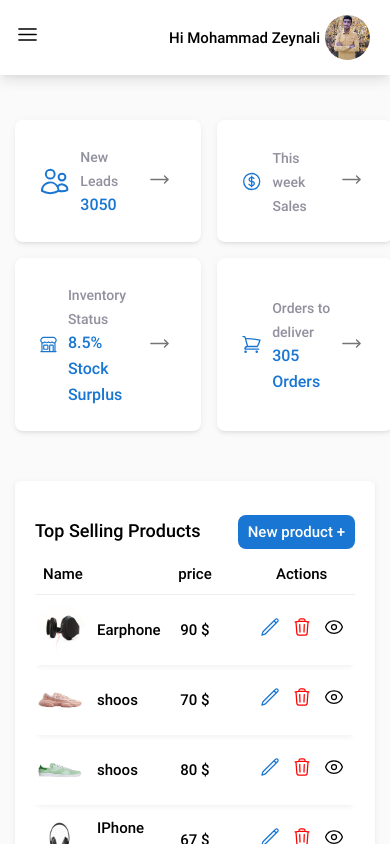
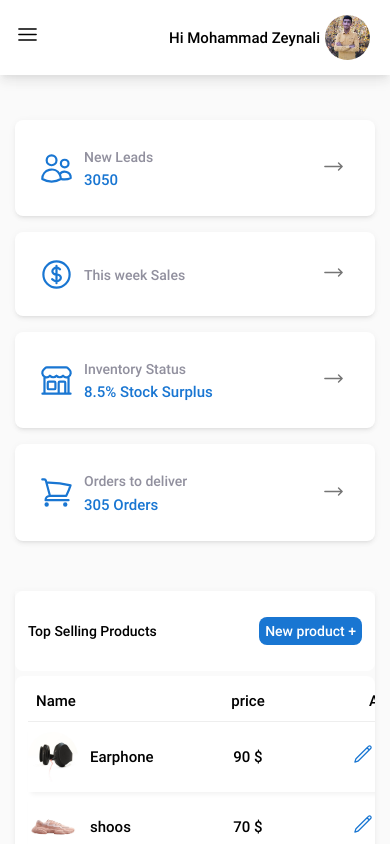
Before and after one commit to mohammad-zeynaly/manager-panel, a React (Vite) app: page / in a window 390 px wide. Shown: the top 844 px of the page. Built offline with nearby package versions, Linux system fonts and the light colour scheme.

Commit message:
Responsive product page

```diff
--- a/src/App.jsx
+++ b/src/App.jsx
@@ -2,15 +2,24 @@ import { useRoutes } from "react-router-dom";
 import routes from "./routes/routes";
 import Navbar from "./components/Navbar/Navbar";
 import SideBar from "./components/SideBar/SideBar";
-import { useSelector } from "react-redux";
+import { useSelector, useDispatch } from "react-redux";
+import { sidebarStatusHandler } from "./Redux/reducers/adminPanelSlice";
+
 const App = () => {
   const routers = useRoutes(routes);
   const sidebarStatus = useSelector((state) => state.adminPanel.sidebarStatus);
-        sidebarStatus ? "sidebar sidebar--open" : "sidebar sidebar--close";
+  const dispatch = useDispatch();
 
   return (
+    <>
       <div
-      className={`container ${sidebarStatus ? "sidebar--open" : "sidebar--close"}`}
+        className={sidebarStatus ? "overlay" : ""}
+        onClick={() => dispatch(sidebarStatusHandler())}
+      ></div>
+      <div
+        className={`container ${
+          sidebarStatus ? "sidebar--open" : "sidebar--close"
+        }`}
       >
         <main className=" app__wrapper">
           <Navbar />
@@ -18,6 +27,7 @@ const App = () => {
         </main>
         <SideBar />
       </div>
+    </>
   );
 };
 
--- a/src/components/ProductsTable/ProductsTable.jsx
+++ b/src/components/ProductsTable/ProductsTable.jsx
@@ -8,14 +8,13 @@ const ProductsTables = () => {
 
   return (
     <section className="products">
+      <div className="products__heading">
+        <h3 className="products__title">Top Selling Products</h3>
+        <Link className="btn-md products__btn" to="/create-product">
+          New product +
+        </Link>
+      </div>
       <div className="products__wrapper">
-        <div className="products__heading">
-          <h3 className="products__title">Top Selling Products</h3>
-          <Link className="btn-md products__btn" to="/create-product">
-            New product +
-          </Link>
-        </div>
-
         <TablesTemplate
           className="products-table-body"
           fieldPrice={true}
--- a/src/data/allData.jsx
+++ b/src/data/allData.jsx
@@ -139,7 +139,7 @@ const allData = [
   {
     id: 12,
     img: "./assets/images/products/product-8.jpg",
-    name: "IPhone 13pro",
+    name: "IPhone 13",
     price: 400,
     type: "product",
   },
--- a/src/styles/app.css
+++ b/src/styles/app.css
@@ -182,7 +182,7 @@ body {
 
 .app__wrapper,
 .nav__wrapper {
-  padding-left: 24rem !important;
+  padding-left: 26.5rem !important;
 }
 
 .sidebar--close .app__wrapper {
@@ -210,6 +210,7 @@ body {
   text-align: center;
   table-layout: fixed;
   border-collapse: collapse;
+  min-width: 44rem;
 }
 
 .table__heading {
@@ -387,6 +388,7 @@ body {
   box-shadow: 0px 3px 3px -2px rgba(0, 0, 0, 0.06), 0px 3px 4px 0px rgba(0, 0, 0, 0.04), 0px 1px 8px 0px rgba(0, 0, 0, 0.04);
 }
 
+.products__heading,
 .products__wrapper,
 .users__wrapper {
   background-color: #ffffff;
@@ -421,6 +423,7 @@ body {
   left: 0;
   bottom: 0;
   width: 26rem;
+  z-index: 99;
 }
 
 .sidebar--open {
@@ -661,26 +664,78 @@ input[type=file] {
   .container {
     width: 1370px;
   }
+  /* ============  responsive page products  ============ */
+  .app__wrapper,
+  .nav__wrapper {
+    padding-left: 21rem !important;
+  }
 }
 @media only screen and (max-width: 1200px) {
   .container {
     max-width: 960px;
+  }
+  /* ============  responsive page products  ============ */
+  .app__wrapper,
+  .nav__wrapper {
+    padding-left: 16rem !important;
   }
 }
 @media only screen and (max-width: 992px) {
   .container {
     max-width: 720px;
   }
+  /* ============  responsive page products  ============ */
+  .app__wrapper,
+  .nav__wrapper {
+    padding-left: 0 !important;
+  }
+  .overlay {
+    background-color: rgba(0, 0, 0, 0.3019607843);
+    width: 100%;
+    height: 110%;
+    position: fixed;
+    top: 0;
+    bottom: 0;
+    left: 0;
+    right: 0;
+    transform: translateZ(0);
+    z-index: 45;
+  }
 }
 @media only screen and (max-width: 768px) {
   .container {
     max-width: 540px;
+  }
+  /* ============  responsive page products  ============ */
+  .products__title,
+  .statistics-item__information h6 {
+    font-size: 1.5rem;
   }
 }
 @media only screen and (max-width: 576px) {
   .container {
     max-width: 100%;
   }
+  /* ============  responsive general style   ============ */
+  .btn-md {
+    padding: 0.3rem 0.6rem;
+    font-size: 1.4rem;
+  }
+  /* ============  responsive page products  ============ */
+  .products__title {
+    font-size: 1.4rem;
+  }
+  .statistics__wrapper {
+    grid-template-columns: repeat(1, 1fr);
+  }
+  .products__heading {
+    margin: 0.5rem 0;
+  }
+  .products__heading,
+  .products__wrapper {
+    padding: 1.3rem;
+    overflow-x: auto;
+  }
 }
 
 /*# sourceMappingURL=app.css.map */
--- a/src/styles/global/_responsive.scss
+++ b/src/styles/global/_responsive.scss
@@ -3,6 +3,12 @@
 @media only screen and (min-width: 1400px) {
   .container {
     width: 1370px;
+  }
+
+  /* ============  responsive page products  ============ */
+  .app__wrapper,
+  .nav__wrapper {
+    padding-left: 21rem !important;
   }
 }
 
@@ -10,11 +16,38 @@
   .container {
     max-width: 960px;
   }
+
+  /* ============  responsive page products  ============ */
+
+  .app__wrapper,
+  .nav__wrapper {
+    padding-left: 16rem !important;
+  }
 }
 
 @media only screen and (max-width: 992px) {
   .container {
     max-width: 720px;
+  }
+
+  /* ============  responsive page products  ============ */
+
+  .app__wrapper,
+  .nav__wrapper {
+    padding-left: 0 !important;
+  }
+
+  .overlay {
+    background-color: #0000004d;
+    width: 100%;
+    height: 110%;
+    position: fixed;
+    top: 0;
+    bottom: 0;
+    left: 0;
+    right: 0;
+    transform: translateZ(0);
+    z-index: 45;
   }
 }
 
@@ -22,10 +55,38 @@
   .container {
     max-width: 540px;
   }
+
+  /* ============  responsive page products  ============ */
+  .products__title,
+  .statistics-item__information h6 {
+    font-size: 1.5rem;
+  }
 }
 
 @media only screen and (max-width: 576px) {
   .container {
     max-width: 100%;
   }
+
+  /* ============  responsive general style   ============ */
+  .btn-md {
+    padding: 0.3rem 0.6rem;
+    font-size: 1.4rem;
+  }
+
+  /* ============  responsive page products  ============ */
+  .products__title {
+    font-size: 1.4rem;
+  }
+  .statistics__wrapper {
+    grid-template-columns: repeat(1, 1fr);
+  }
+  .products__heading {
+    margin: 0.5rem 0;
+  }
+  .products__heading,
+  .products__wrapper {
+    padding: 1.3rem;
+    overflow-x: auto;
+  }
 }
--- a/src/styles/global/_style.scss
+++ b/src/styles/global/_style.scss
@@ -35,7 +35,7 @@ body {
 }
 .app__wrapper,
 .nav__wrapper {
-  padding-left: 24rem !important;
+  padding-left: 26.5rem !important;
 }
 .sidebar--close .app__wrapper {
   padding-left: 0 !important;
@@ -61,6 +61,7 @@ body {
   text-align: center;
   table-layout: fixed;
   border-collapse: collapse;
+  min-width: 44rem;
 }
 .table__heading {
   border-bottom: 1px solid #eee;
@@ -215,6 +216,7 @@ body {
   box-shadow: variables.$main-shadow;
 }
 
+.products__heading,
 .products__wrapper,
 .users__wrapper {
   background-color: variables.$white-color;
@@ -250,6 +252,7 @@ body {
   left: 0;
   bottom: 0;
   width: 26rem;
+  z-index: 99;
 }
 .sidebar--open {
   left: 0;
```
Also changed, not shown: 1 other file (tests, documents, lock files or other folders). Lines whose indentation alone changed are shown as unchanged.
